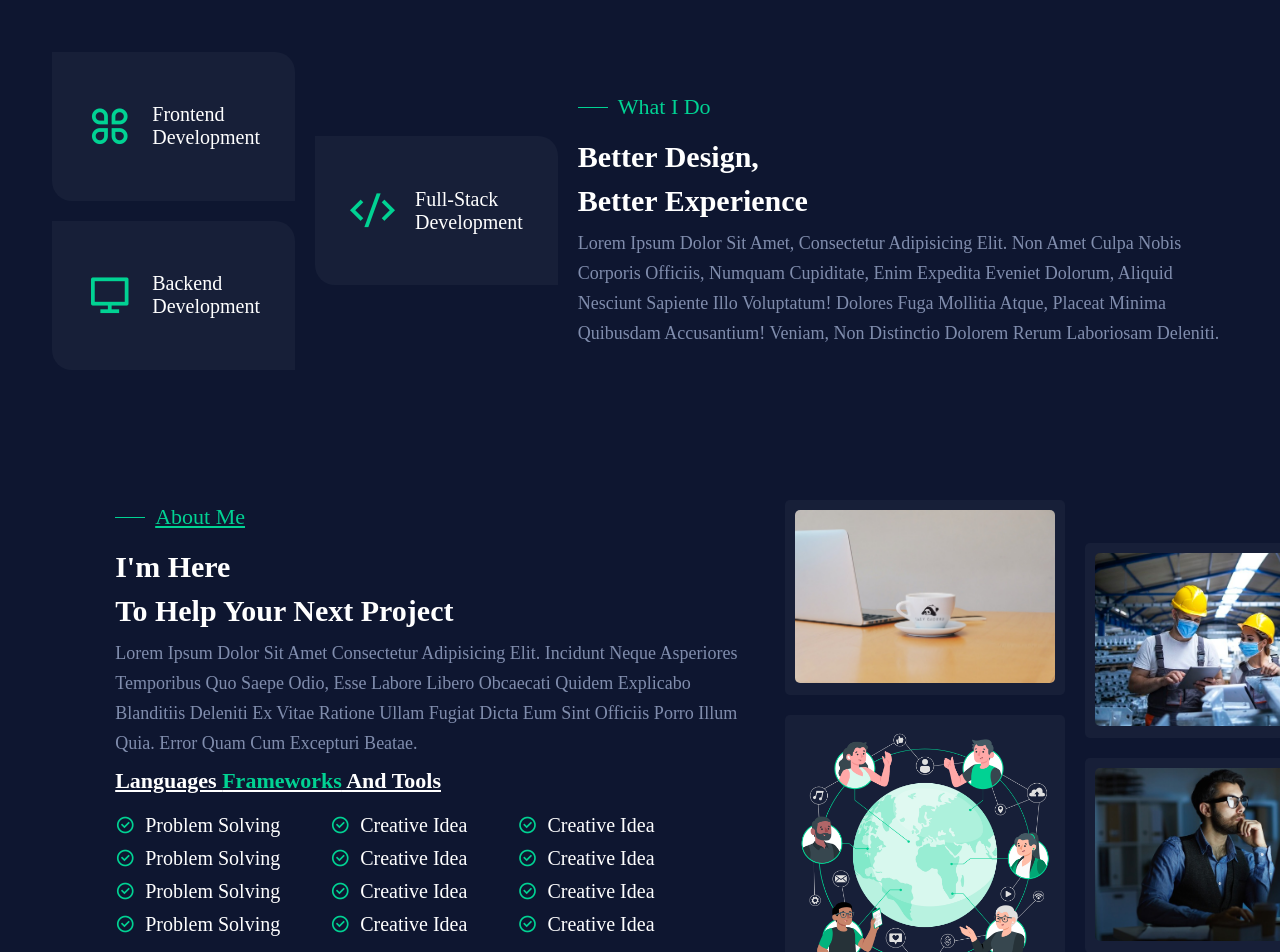
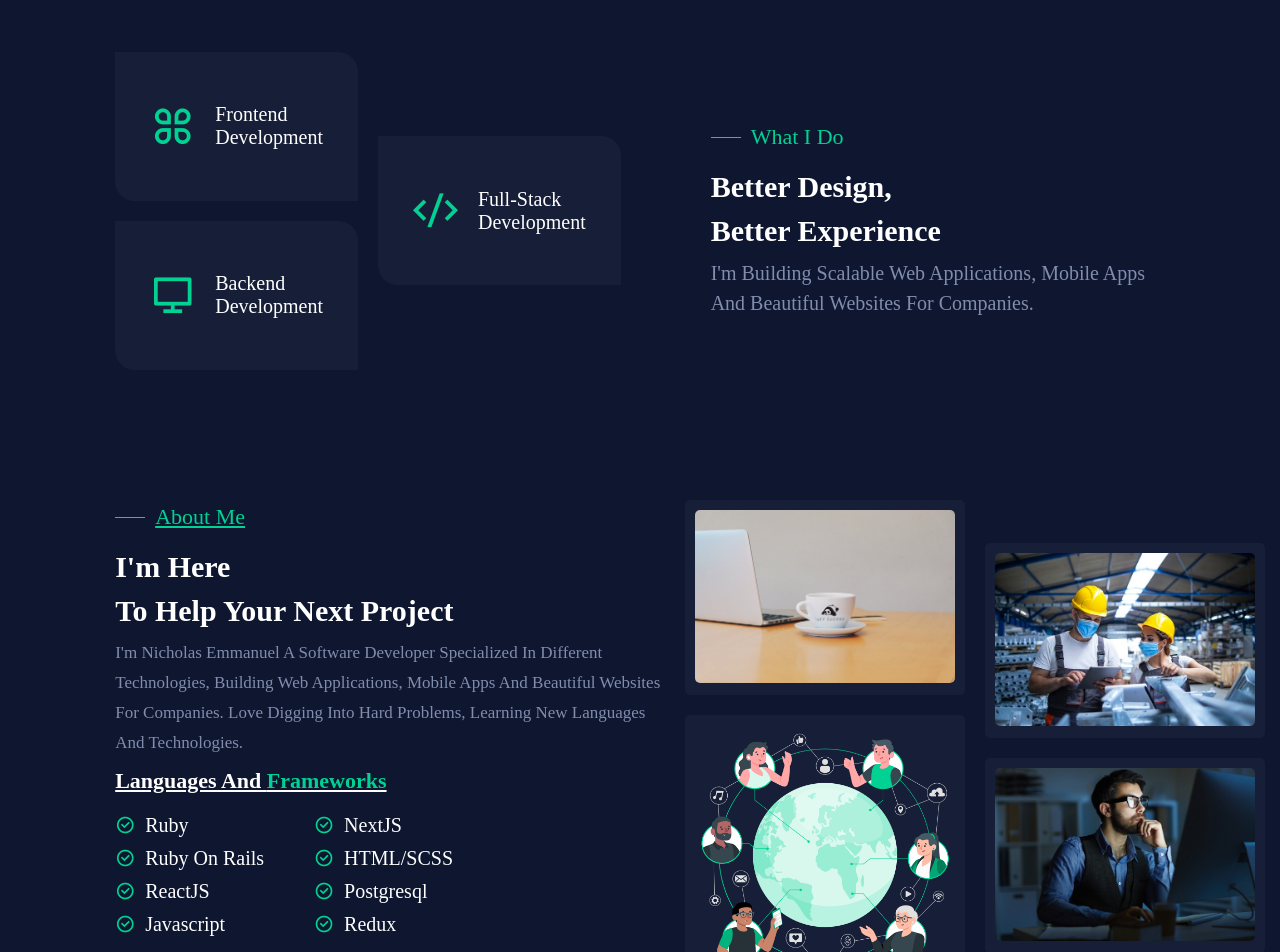
Before and after one commit to nickemma/nicholas-portfolio, a Next.js app: page / in a window 1280 px wide. Shown: the part 500-1452 px from the top of the page. Built offline with nearby package versions, Linux system fonts and the light colour scheme.

Commit message:
add some changes to make it look great

```diff
--- a/components/UI/About.jsx
+++ b/components/UI/About.jsx
@@ -18,14 +18,13 @@ const About = () => {
           <h3>I&apos;m here</h3>
           <h3>to help your next project</h3>
           <p>
-            Lorem ipsum dolor sit amet consectetur adipisicing elit. Incidunt
-            neque asperiores temporibus quo saepe odio, esse labore libero
-            obcaecati quidem explicabo blanditiis deleniti ex vitae ratione
-            ullam fugiat dicta eum sint officiis porro illum quia. Error quam
-            cum excepturi beatae.
+            I'm Nicholas Emmanuel a software developer specialized in different
+            technologies, Building web applications, Mobile apps and beautiful
+            websites for companies. Love digging into hard problems, learning
+            new languages and technologies.
           </p>
           <h4>
-            languages <span>frameworks</span> and tools{' '}
+            languages and <span>frameworks</span>
           </h4>
           <div className={`${classes.icon}`}>
             <div className={`${classes.box}`}>
@@ -33,25 +32,25 @@ const About = () => {
                 <span className={`${classes.about_icon}`}>
                   <i className="ri-checkbox-circle-line"></i>
                 </span>
-                Problem Solving
+                Ruby
               </h5>
               <h5>
                 <span className={`${classes.about_icon}`}>
                   <i className="ri-checkbox-circle-line"></i>
                 </span>
-                Problem Solving
+                Ruby on Rails
               </h5>
               <h5>
                 <span className={`${classes.about_icon}`}>
                   <i className="ri-checkbox-circle-line"></i>
                 </span>
-                Problem Solving
+                ReactJS
               </h5>
               <h5>
                 <span className={`${classes.about_icon}`}>
                   <i className="ri-checkbox-circle-line"></i>
                 </span>
-                Problem Solving
+                Javascript
               </h5>
             </div>
             <div className={`${classes.box}`}>
@@ -59,51 +58,25 @@ const About = () => {
                 <span className={`${classes.about_icon}`}>
                   <i className="ri-checkbox-circle-line"></i>
                 </span>
-                Creative Idea
+                NextJS
               </h5>
               <h5>
                 <span className={`${classes.about_icon}`}>
                   <i className="ri-checkbox-circle-line"></i>
                 </span>
-                Creative Idea
+                HTML/SCSS
               </h5>
               <h5>
                 <span className={`${classes.about_icon}`}>
                   <i className="ri-checkbox-circle-line"></i>
                 </span>
-                Creative Idea
+                Postgresql
               </h5>
               <h5>
                 <span className={`${classes.about_icon}`}>
                   <i className="ri-checkbox-circle-line"></i>
                 </span>
-                Creative Idea
-              </h5>
-            </div>
-            <div className={`${classes.box}`}>
-              <h5>
-                <span className={`${classes.about_icon}`}>
-                  <i className="ri-checkbox-circle-line"></i>
-                </span>
-                Creative Idea
-              </h5>
-              <h5>
-                <span className={`${classes.about_icon}`}>
-                  <i className="ri-checkbox-circle-line"></i>
-                </span>
-                Creative Idea
-              </h5>
-              <h5>
-                <span className={`${classes.about_icon}`}>
-                  <i className="ri-checkbox-circle-line"></i>
-                </span>
-                Creative Idea
-              </h5>
-              <h5>
-                <span className={`${classes.about_icon}`}>
-                  <i className="ri-checkbox-circle-line"></i>
-                </span>
-                Creative Idea
+                Redux
               </h5>
             </div>
           </div>
--- a/components/UI/Services.jsx
+++ b/components/UI/Services.jsx
@@ -31,11 +31,8 @@ const Services = () => {
           <h3>Better Design,</h3>
           <h3>Better Experience</h3>
           <p>
-            Lorem ipsum dolor sit amet, consectetur adipisicing elit. Non amet
-            culpa nobis corporis officiis, numquam cupiditate, enim expedita
-            eveniet dolorum, aliquid nesciunt sapiente illo voluptatum! Dolores
-            fuga mollitia atque, placeat minima quibusdam accusantium! Veniam,
-            non distinctio dolorem rerum laboriosam deleniti.
+            I'm Building scalable web applications, Mobile apps and beautiful
+            websites for companies.
           </p>
         </div>
       </div>
--- a/styles/about.module.css
+++ b/styles/about.module.css
@@ -22,9 +22,9 @@
 }
 
 .content p {
-  font-size: 1.8rem;
+  font-size: 1.7rem;
   color: var(--text-color);
-  width: 65rem;
+  width: 55rem;
   line-height: 30px;
   margin-bottom: 1rem;
 }
--- a/styles/services.module.css
+++ b/styles/services.module.css
@@ -3,13 +3,13 @@
 }
 
 .box_container {
-  display: flex;
-  align-items: center;
-  justify-content: center;
+  display: grid;
+  grid-template-columns: 1fr 1fr;
+  gap: 5rem;
+  place-items: center;
 }
 
 .icons {
-  flex: 1 1 45rem;
   display: flex;
   align-items: center;
   gap: 2rem;
@@ -46,8 +46,7 @@
 }
 
 .content_service {
-  flex: 1 1 45rem;
-  margin-left: 2rem;
+  margin-left: 4rem;
 }
 
 .content_service h4 {
@@ -63,9 +62,8 @@
 }
 
 .content_service p {
-  font-size: 1.8rem;
+  font-size: 2rem;
   color: var(--text-color);
-  width: 65rem;
   line-height: 30px;
 }
 
@@ -73,12 +71,10 @@
 
 @media (max-width: 850px) {
   .box_container {
-    flex-direction: column;
-    align-items: flex-start;
+    grid-template-columns: 1fr;
   }
   .content_service p {
     font-size: 2rem;
-    width: 400px;
   }
 }
 @media (max-width: 500px) {
@@ -86,8 +82,8 @@
     text-align: left;
     align-items: flex-start;
   }
-  .content_service h4 {
-    font-size: 3rem;
+  .content_service {
+    margin-left: 0;
   }
 
   .content_service h3 {
@@ -96,6 +92,7 @@
 
   .content_service p {
     font-size: 2rem;
-    width: 400px;
+    line-height: 30px;
+    width: 80%;
   }
 }
```
